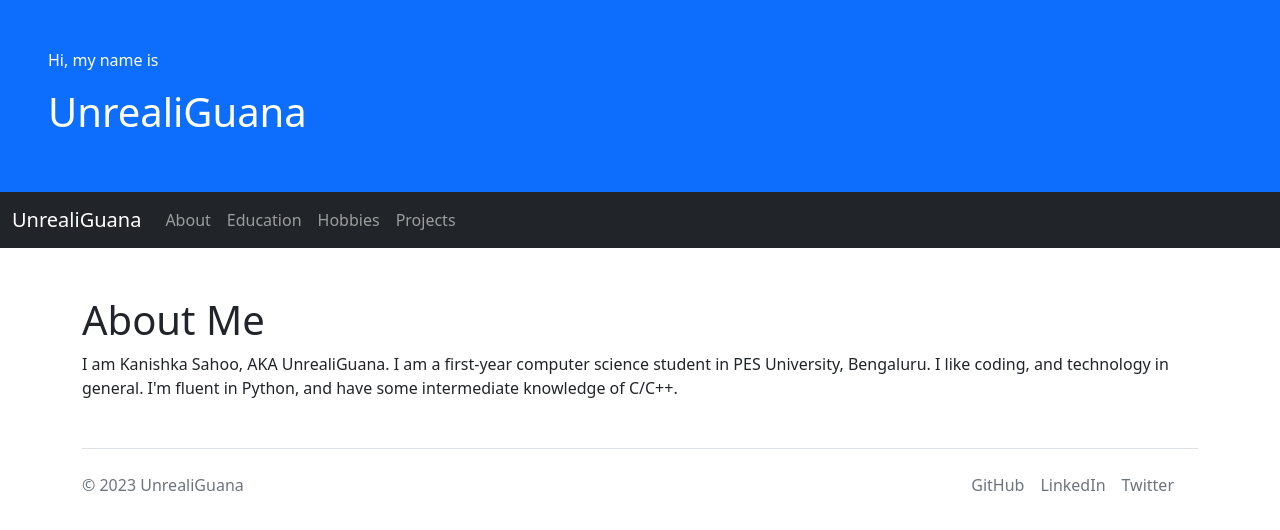
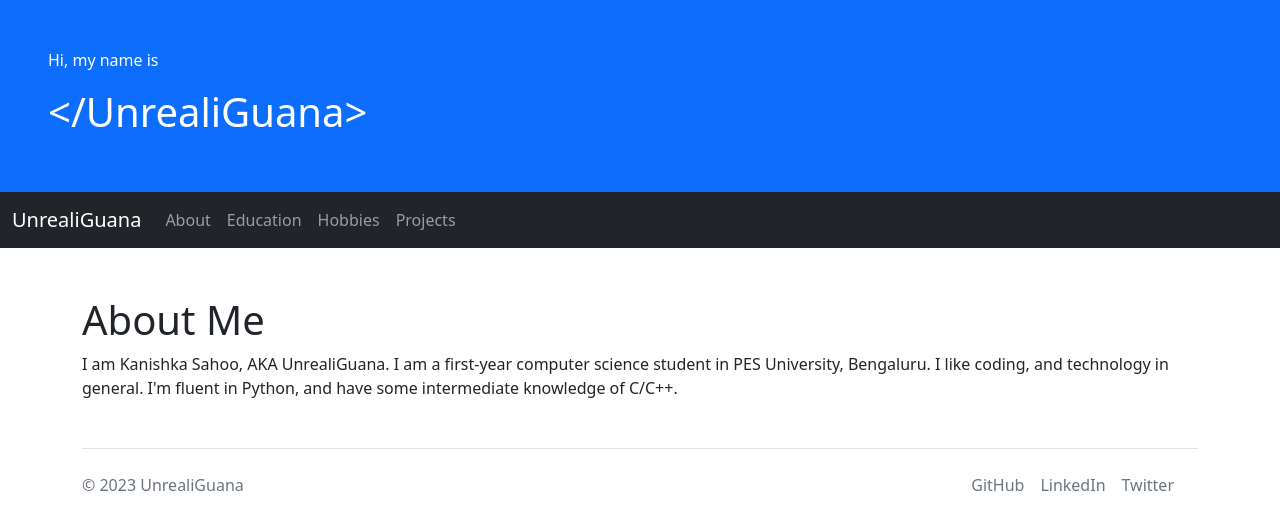
Before and after one commit to kanishka-sahoo/kanishka-sahoo.github.io, a plain HTML site: page index.html in a window 1280 px wide. Drawn offline with nearby package versions, Linux system fonts and the light colour scheme.

Commit message:
Update index.html

```diff
--- a/index.html
+++ b/index.html
@@ -4,7 +4,7 @@
 <head>
   <meta charset="utf-8" />
   <meta name="viewport" content="width=device-width, initial-scale=1" />
-  <title>&lt;/UnrealiGuana&gt;</title>
+  <title>UnrealiGuana</title>
 
   <!-- bootstrap css -->
   <link href="https://cdn.jsdelivr.net/npm/bootstrap@5.2.3/dist/css/bootstrap.min.css" rel="stylesheet"
@@ -15,7 +15,7 @@
   <!-- Jumbotron -->
   <div class="container-fluid p-5 bg-primary text-white text-left">
     <p>Hi, my name is</p>
-    <h1>UnrealiGuana</h1>
+    <h1>&lt;/UnrealiGuana&gt;</h1>
   </div>
 
   <!-- navbar -->
```
